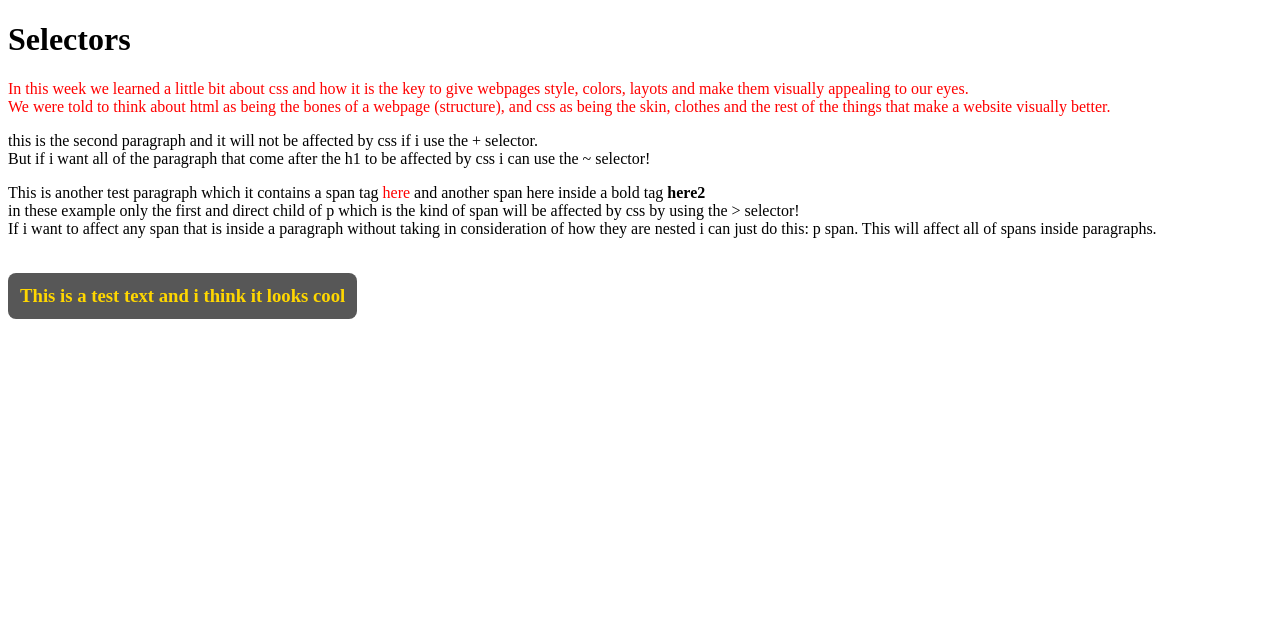
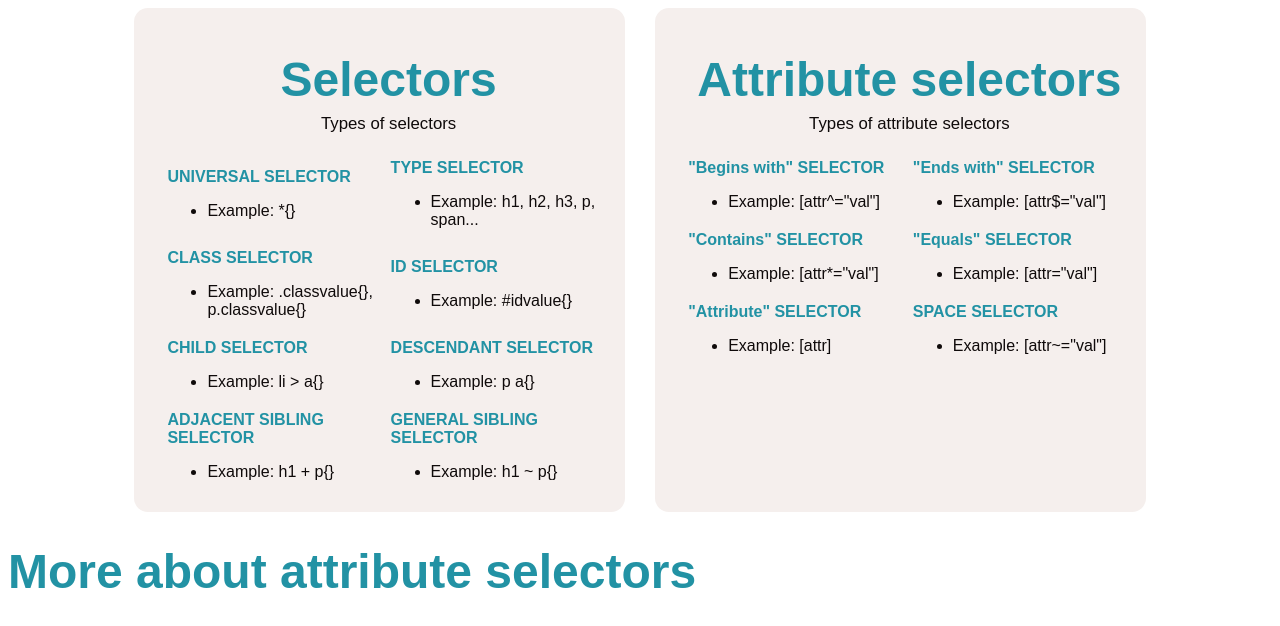
Before and after one commit to lirimahmeti/lirimahmeti-web.github.io, a plain HTML site: page weeks/weekfour.html in a window 1280 px wide. Drawn offline with Linux system fonts and the light colour scheme.

Commit message:
updates to weekfour

```diff
--- a/weeks/weekfour.html
+++ b/weeks/weekfour.html
@@ -5,33 +5,200 @@
     <meta name="viewport" content="width=device-width, initial-scale=1.0">
     <title>Selectors</title>
     <style>
-     h1 + p {
-        color:red;
+      *{
+        font-family: Arial, Helvetica, sans-serif;
+      }
+    .parent{
+      display: flex;
+      width: 80%;
+      flex-direction: row;
+      margin: auto;
+    }
+    h1{
+      color: #2292A4;
+      font-family: Arial, Helvetica, sans-serif;
+      font-size:  300%;
      }
-     p > span{
-        color: red;
-     }
-      h3{
-        color: gold;
-        background-color: rgb(87, 87, 87);
-        position: fixed;
-        padding: 12px;
-        border-radius: 8px;
-      }
+    h1>p{
+      font-size: 35%;
+      line-height: 0px;
+      color: #0F0A0A;
+      font-weight: lighter;
+
+    }
+    .container{
+      background-color: #F5EFED;
+      color: #0F0A0A;
+      width: 70%;
+      max-width: 600px;
+      padding: 12px;
+      padding-left: 30px;
+      border-radius: 14px;
+
+    }
+    .container h1{
+      text-align: center;
+    }
+    .container1{
+      background-color: #F5EFED;
+      color: #0F0A0A;
+      width: 70%;
+      max-width: 600px;
+      padding: 12px;
+      padding-left: 30px;
+      border-radius: 14px;
+
+      margin-left: 3%;
+    }
+    .container1 h1{
+      text-align: center;
+    }
+    td > li {
+      list-style: none;
+      color: #2292A4;
+      font-weight: bold;
+    }
     </style>
 
 </head>
 <body>
+<div class="parent">
+  <div class="container">
+    <h1>Selectors <br> <p>Types of selectors</p></h1>
 
-    <h1>Selectors</h1>
-    <p>In this week we learned a little bit about css and how it is the key to give webpages style, colors, layots and make them visually appealing to our eyes. <br>
-    We were told to think about html as being the bones of a webpage (structure), and css as being the skin, clothes and the rest of the things that make a website visually better.</p> <p>this is the second paragraph and it will not be affected by css if i use the + selector. <br>But if i want all of the paragraph that come after the h1 to be affected by css
-        i can use the ~ selector!</p>
+    <table border="0" width="100%">
 
-    <p>This is another test paragraph which it contains a span tag <span>here</span> and another span here inside a bold tag <b><span>here2</span></b><br>
-    in these example only the first and direct child of p which is the kind of span will be affected by css by using the > selector! <br>
-If i want to affect any span that is inside a paragraph without taking in consideration of how they are nested i can just do this: p span. This will affect all of spans inside paragraphs.</p>
-        <h3>This is a test text and i think it looks cool</h3>
+      <tr>
+        <td>
+          <li>UNIVERSAL SELECTOR</li>
+          <ul>
+            <li>Example: *{}</li>
+          </ul>
+        </td>
+
+        <td>
+
+          <li>TYPE SELECTOR</li>
+          <ul>
+            <li>Example: h1, h2, h3, p, span...</li>
+          </ul>
+        </td>
+      </tr>
+      <tr>
+        <td width="50%">
+        <li>CLASS SELECTOR</li>
+        <ul>
+           <li>Example: .classvalue{}, p.classvalue{}</li>
+          </ul>
+          </td>
+        <td>
+
+          <li>ID SELECTOR</li>
+          <ul>
+           <li>Example: #idvalue{}</li>
+          </ul>
+
+        </td>
+        </tr>
+      <tr>
+        <td>
+
+          <li>CHILD SELECTOR</li>
+        <ul>
+           <li>Example: li > a{}</li>
+        </ul>
+        </td>
+
+        <td>
+
+          <li>DESCENDANT SELECTOR</li>
+        <ul>
+           <li>Example: p a{}</li>
+        </ul>
+
+        </td>
+      </tr>
+
+
+      <tr>
+
+        <td>
+
+          <li>ADJACENT SIBLING SELECTOR</li>
+        <ul>
+           <li>Example: h1 + p{}</li>
+        </ul></td>
+
+        <td>
+
+          <li>GENERAL SIBLING SELECTOR</li>
+        <ul>
+           <li>Example: h1 ~ p{}</li>
+        </ul>
+
+        </td>
+
+      </tr>
+      </table>
+  </div>
+
+  <div class="container1">
+    <table border="0" width="100%">
+      <h1>Attribute selectors <br> <p>Types of attribute selectors</p></h1>
+      <tr>
+          <td>
+           <li>"Begins with" SELECTOR</li>
+           <ul>
+           <li>Example: [attr^="val"]</li>
+            </ul>
+         </td>
+          <td>
+           <li>"Ends with" SELECTOR</li>
+           <ul>
+           <li>Example: [attr$="val"]</li>
+           </ul>
+         </td>
+     </tr>
+      <tr>
+          <td>
+           <li>"Contains" SELECTOR</li>
+            <ul>
+            <li>Example: [attr*="val"]</li>
+            </ul>
+          </td>
+          <td>
+           <li>"Equals" SELECTOR</li>
+           <ul>
+           <li>Example: [attr="val"]</li>
+           </ul>
+          </td>
+      </tr>
+     <tr>
+         <td>
+            <li>"Attribute" SELECTOR</li>
+            <ul>
+            <li>Example: [attr]</li>
+            </ul>
+          </td>
+         <td>
+           <li>SPACE SELECTOR</li>
+            <ul>
+           <li>Example: [attr~="val"]</li>
+           </ul>
+         </td>
+      </tr>
+
+  </table>
+</div>
+</div>
+
+<div class="part2">
+  <h1>More about attribute selectors</h1>
+</div>
+
+
+
+
 
 
 </body>
```
